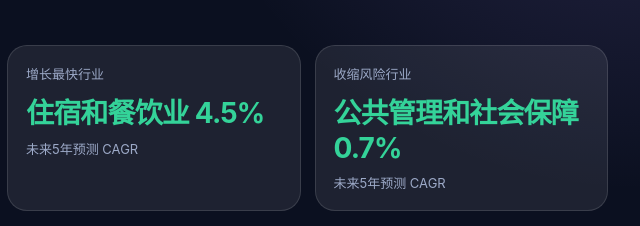
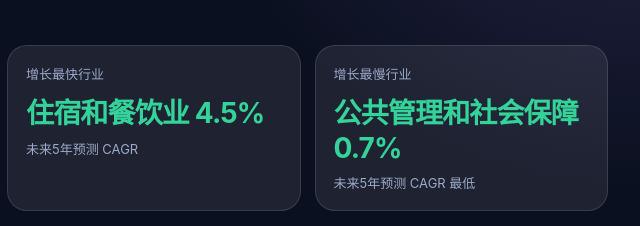
Before and after one commit to hydavinci/Industry-trend, a plain HTML site: page index.html in a window 1280 px wide. Shown: the part 289-515 px from the top of the page, 640-1280 px from the left. Drawn offline with nearby package versions, Linux system fonts and the light colour scheme.

Commit message:
Clarify slowest growth when no contraction

```diff
--- a/index.html
+++ b/index.html
@@ -94,7 +94,7 @@
       <div class="card"><div class="name">2024年全球就业</div><div class="value" id="totalNow">-</div><div class="hint">全球 · 百万人</div></div>
       <div class="card"><div class="name">2029E预测就业</div><div class="value" id="totalForecast">-</div><div class="hint">基于当前预测模型</div></div>
       <div class="card"><div class="name">增长最快行业</div><div class="value" id="fastest">-</div><div class="hint">未来5年预测 CAGR</div></div>
-      <div class="card"><div class="name">收缩风险行业</div><div class="value" id="weakest">-</div><div class="hint">未来5年预测 CAGR</div></div>
+      <div class="card"><div class="name" id="weakestLabel">收缩风险行业</div><div class="value" id="weakest">-</div><div class="hint" id="weakestHint">未来5年预测 CAGR</div></div>
     </section>
 
     <section class="grid">
@@ -214,11 +214,14 @@ function render() {
   const fastestEl = document.getElementById('fastest');
   const weakestEl = document.getElementById('weakest');
   fastestEl.textContent = `${rankedGrowth[0].industry} ${pct(rankedGrowth[0].cagr5)}`;
-  weakestEl.textContent = `${rankedGrowth.at(-1).industry} ${pct(rankedGrowth.at(-1).cagr5)}`;
+  const weakest = rankedGrowth.at(-1);
+  weakestEl.textContent = `${weakest.industry} ${pct(weakest.cagr5)}`;
+  document.getElementById('weakestLabel').textContent = weakest.cagr5 < 0 ? '收缩风险行业' : '增长最慢行业';
+  document.getElementById('weakestHint').textContent = weakest.cagr5 < 0 ? '未来5年预测 CAGR 为负' : '未来5年预测 CAGR 最低';
   fastestEl.classList.toggle('positive', rankedGrowth[0].cagr5 >= 0);
   fastestEl.classList.toggle('negative', rankedGrowth[0].cagr5 < 0);
-  weakestEl.classList.toggle('positive', rankedGrowth.at(-1).cagr5 >= 0);
-  weakestEl.classList.toggle('negative', rankedGrowth.at(-1).cagr5 < 0);
+  weakestEl.classList.toggle('positive', weakest.cagr5 >= 0);
+  weakestEl.classList.toggle('negative', weakest.cagr5 < 0);
 
   trendChart.setOption({
     backgroundColor: 'transparent',
```
